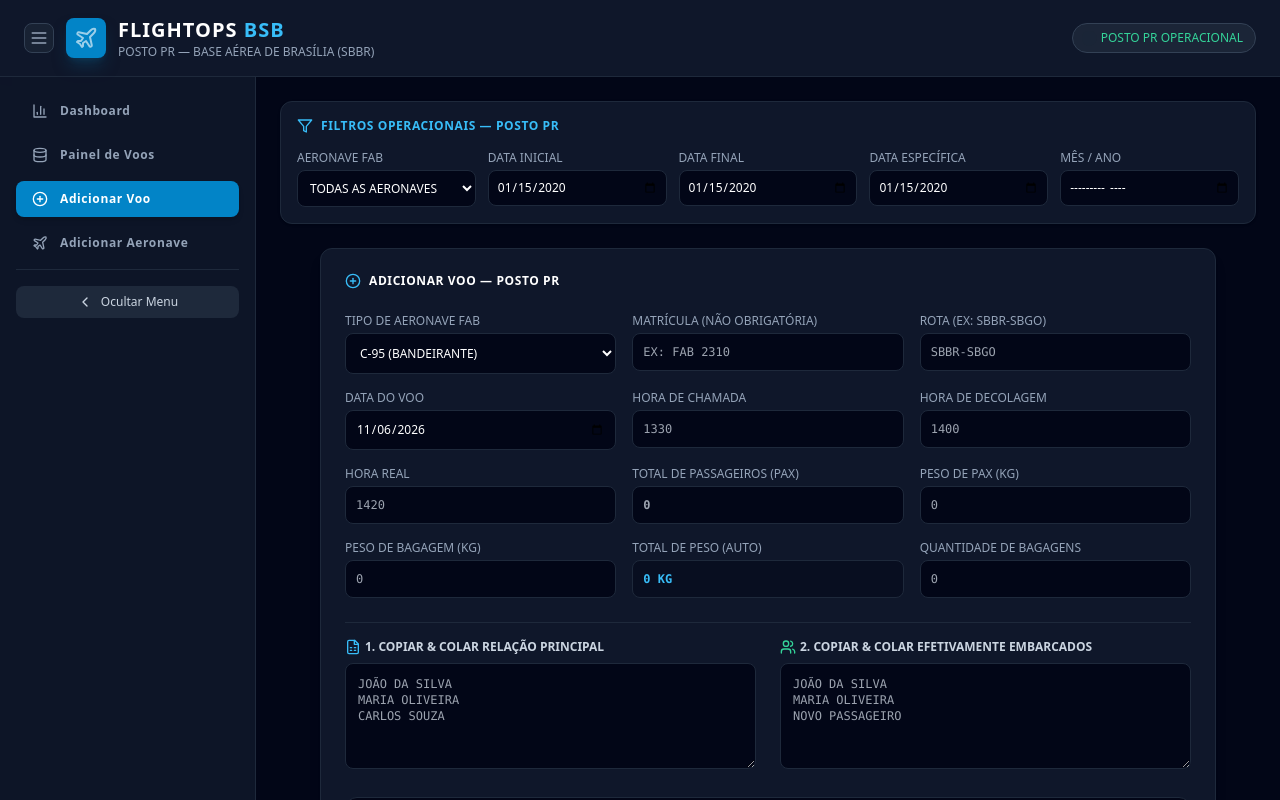
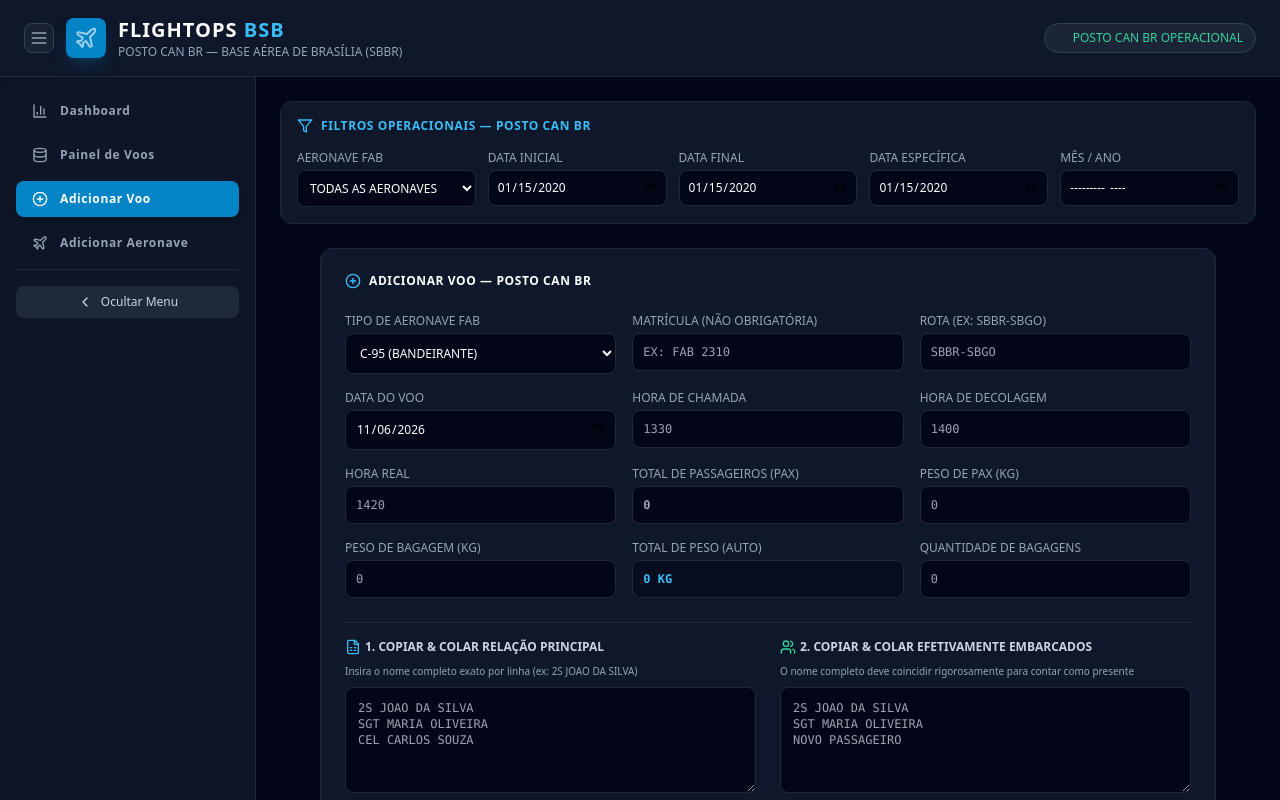
Before and after one commit to caiomecfab-stack/flightops-bsb, a React (Vite) app: page / in a window 1280 px wide. Both pictures are taken after typing "2020-01-15", "2020-01-15", "2020-01-15" into the empty fields and a click on the button "Adicionar Voo". Shown: the top 800 px of the page. Built offline with nearby package versions, Linux system fonts and the light colour scheme.

Commit message:
Update App.jsx

```diff
--- a/src/App.jsx
+++ b/src/App.jsx
@@ -55,8 +55,8 @@ export default function App() {
       bagWeight: 240,
       totalWeight: 1200,
       bagCount: 14,
-      originalList: ['JOAO SILVA', 'MARIA OLIVEIRA', 'CARLOS SOUZA'],
-      embarkedList: ['JOAO SILVA', 'MARIA OLIVEIRA']
+      originalList: ['2S JOAO DA SILVA', 'SGT MARIA OLIVEIRA', 'CEL CARLOS SOUZA'],
+      embarkedList: ['2S JOAO DA SILVA', 'SGT MARIA OLIVEIRA']
     }
   ]);
 
@@ -87,13 +87,18 @@ export default function App() {
     return clean;
   };
 
+  // Processamento exato das linhas mantendo o nome completo estrito
   const formOriginalList = newFlight.originalText.split('\n').map(s => s.trim().toUpperCase()).filter(Boolean);
   const formEmbarkedList = newFlight.embarkedText.split('\n').map(s => s.trim().toUpperCase()).filter(Boolean);
+
   const formTotalPrev = Number(newFlight.paxTotal) || formOriginalList.length;
-  const formTotalEmb = formEmbarkedList.length;
-  const formFaltas = Math.max(0, formTotalPrev - formTotalEmb);
-  const formExtras = Math.max(0, formTotalEmb - formTotalPrev);
-  const formPercFaltas = formTotalPrev > 0 ? ((formFaltas / formTotalPrev) * 100).toFixed(1) : '0.0';
+
+  // Triangulação rigorosa por correspondência exata do nome completo
+  const embarkedMatchedCount = formOriginalList.filter(origName => formEmbarkedList.includes(origName)).length;
+  const formFaltas = Math.max(0, formOriginalList.length - embarkedMatchedCount);
+  const extraNamesCount = formEmbarkedList.filter(embName => !formOriginalList.includes(embName)).length;
+  const formExtras = extraNamesCount;
+  const formPercFaltas = formOriginalList.length > 0 ? ((formFaltas / formOriginalList.length) * 100).toFixed(1) : '0.0';
 
   const handleAddAircraft = (e) => {
     e.preventDefault();
@@ -220,14 +225,14 @@ export default function App() {
           </div>
           <div>
             <h1 className="text-xl font-bold tracking-wider text-white">FLIGHTOPS <span className="text-sky-400">BSB</span></h1>
-            <p className="text-xs text-slate-400">Posto PR — Base Aérea de Brasília (SBBR)</p>
+            <p className="text-xs text-slate-400">POSTO CAN BR — Base Aérea de Brasília (SBBR)</p>
           </div>
         </div>
 
         <div className="flex items-center space-x-4">
           <div className="flex items-center space-x-2 bg-slate-800/80 px-3 py-1.5 rounded-full border border-slate-700 text-xs text-emerald-400">
             <span className="w-2 h-2 rounded-full bg-emerald-500 animate-ping"></span>
-            <span className="font-medium">Posto PR Operacional</span>
+            <span className="font-medium">POSTO CAN BR Operacional</span>
           </div>
         </div>
       </header>
@@ -300,7 +305,7 @@ export default function App() {
           <div className="bg-slate-900 border border-slate-800 p-4 rounded-xl shadow space-y-4">
             <div className="flex items-center space-x-2 text-sky-400 text-xs font-bold tracking-wider">
               <Filter className="w-4 h-4" />
-              <span>Filtros Operacionais — Posto PR</span>
+              <span>Filtros Operacionais — POSTO CAN BR</span>
             </div>
 
             <div className="grid grid-cols-1 sm:grid-cols-2 lg:grid-cols-5 gap-3 text-xs">
@@ -434,11 +439,11 @@ export default function App() {
             </div>
           )}
 
-          {/* PAINEL DE VOOS EM FORMATO DE CAIXAS COM OPÇÃO DE EDITAR E APAGAR */}
+          {/* PAINEL DE VOOS EM FORMATO DE CAIXAS */}
           {activeTab === 'panel' && (
             <div className="space-y-4">
               <div className="bg-slate-900 border border-slate-800 p-4 rounded-xl flex justify-between items-center shadow-lg">
-                <h2 className="text-xs font-bold text-white tracking-wider">PAINEL DE REGISTO DE VOOS — POSTO PR</h2>
+                <h2 className="text-xs font-bold text-white tracking-wider">PAINEL DE REGISTO DE VOOS — POSTO CAN BR</h2>
                 <span className="text-xs text-slate-400 font-mono">{filteredFlights.length} REGISTOS</span>
               </div>
 
@@ -507,7 +512,7 @@ export default function App() {
             </div>
           )}
 
-          {/* ADICIONAR AERONAVE COM OPÇÃO DE EXCLUIR */}
+          {/* ADICIONAR AERONAVE */}
           {activeTab === 'aircrafts' && (
             <div className="max-w-xl mx-auto bg-slate-900 border border-slate-800 p-6 rounded-xl shadow-lg space-y-6">
               <h2 className="text-xs font-bold text-white flex items-center tracking-wider">
@@ -553,11 +558,11 @@ export default function App() {
             </div>
           )}
 
-          {/* ADICIONAR / EDITAR VOO (COM CAMPO TOTAL DE PAX INCLUÍDO) */}
+          {/* ADICIONAR / EDITAR VOO */}
           {activeTab === 'new' && (
             <div className="max-w-4xl mx-auto bg-slate-900 border border-slate-800 p-6 rounded-xl shadow-lg space-y-6">
               <h2 className="text-xs font-bold text-white flex items-center tracking-wider">
-                <PlusCircle className="w-4 h-4 mr-2 text-sky-400" /> {editingId ? 'EDITAR VOO' : 'ADICIONAR VOO'} — POSTO PR
+                <PlusCircle className="w-4 h-4 mr-2 text-sky-400" /> {editingId ? 'EDITAR VOO' : 'ADICIONAR VOO'} — POSTO CAN BR
               </h2>
 
               <form onSubmit={handleAddFlight} className="space-y-6 text-xs font-sans">
@@ -642,7 +647,6 @@ export default function App() {
                     />
                   </div>
 
-                  {/* CAMPO TOTAL DE PASSAGEIROS ADICIONADO */}
                   <div>
                     <label className="block text-slate-400 mb-1">TOTAL DE PASSAGEIROS (PAX)</label>
                     <input
@@ -705,9 +709,10 @@ export default function App() {
                     <label className="block text-slate-300 font-semibold flex items-center uppercase">
                       <FileSpreadsheet className="w-4 h-4 mr-1 text-sky-400" /> 1. COPIAR & COLAR RELAÇÃO PRINCIPAL
                     </label>
+                    <p className="text-[10px] text-slate-400 font-sans normal-case">Insira o nome completo exato por linha (ex: 2S JOAO DA SILVA)</p>
                     <textarea
                       rows="5"
-                      placeholder="JOÃO DA SILVA&#10;MARIA OLIVEIRA&#10;CARLOS SOUZA"
+                      placeholder="2S JOAO DA SILVA&#10;SGT MARIA OLIVEIRA&#10;CEL CARLOS SOUZA"
                       value={newFlight.originalText}
                       onChange={(e) => setNewFlight({ ...newFlight, originalText: e.target.value.toUpperCase() })}
                       className="w-full bg-slate-950 border border-slate-800 rounded-lg p-3 text-white font-mono text-xs uppercase"
@@ -718,9 +723,10 @@ export default function App() {
                     <label className="block text-slate-300 font-semibold flex items-center uppercase">
                       <Users className="w-4 h-4 mr-1 text-emerald-400" /> 2. COPIAR & COLAR EFETIVAMENTE EMBARCADOS
                     </label>
+                    <p className="text-[10px] text-slate-400 font-sans normal-case">O nome completo deve coincidir rigorosamente para contar como presente</p>
                     <textarea
                       rows="5"
-                      placeholder="JOÃO DA SILVA&#10;MARIA OLIVEIRA&#10;NOVO PASSAGEIRO"
+                      placeholder="2S JOAO DA SILVA&#10;SGT MARIA OLIVEIRA&#10;NOVO PASSAGEIRO"
                       value={newFlight.embarkedText}
                       onChange={(e) => setNewFlight({ ...newFlight, embarkedText: e.target.value.toUpperCase() })}
                       className="w-full bg-slate-950 border border-slate-800 rounded-lg p-3 text-white font-mono text-xs uppercase"
@@ -728,15 +734,15 @@ export default function App() {
                   </div>
                 </div>
 
-                {/* RELATÓRIO DINÂMICO DE PASSAGEIROS */}
+                {/* RELATÓRIO DINÂMICO DE PASSAGEIROS COM VALIDAÇÃO RIGOROSA DE NOME COMPLETO */}
                 <div className="bg-slate-950 border border-slate-800 p-4 rounded-xl grid grid-cols-2 sm:grid-cols-5 gap-3 text-center font-mono">
                   <div>
                     <span className="text-[10px] text-slate-400 block">TOTAL PREVISTO</span>
                     <span className="text-base font-bold text-white">{formTotalPrev}</span>
                   </div>
                   <div>
-                    <span className="text-[10px] text-slate-400 block">EMBARCADOS</span>
-                    <span className="text-base font-bold text-sky-400">{formTotalEmb}</span>
+                    <span className="text-[10px] text-slate-400 block">EMBARCADOS (EXATOS)</span>
+                    <span className="text-base font-bold text-sky-400">{embarkedMatchedCount}</span>
                   </div>
                   <div>
                     <span className="text-[10px] text-slate-400 block">FALTAS</span>
@@ -753,7 +759,7 @@ export default function App() {
                 </div>
 
                 <button type="submit" className="w-full bg-sky-600 hover:bg-sky-500 text-white font-bold py-3 rounded-lg transition-colors mt-4 tracking-wider">
-                  {editingId ? 'ATUALIZAR VOO NO POSTO PR' : 'SALVAR VOO E GERAR RELATÓRIO DO POSTO PR'}
+                  {editingId ? 'ATUALIZAR VOO NO POSTO CAN BR' : 'SALVAR VOO E GERAR RELATÓRIO DO POSTO CAN BR'}
                 </button>
               </form>
             </div>
```
